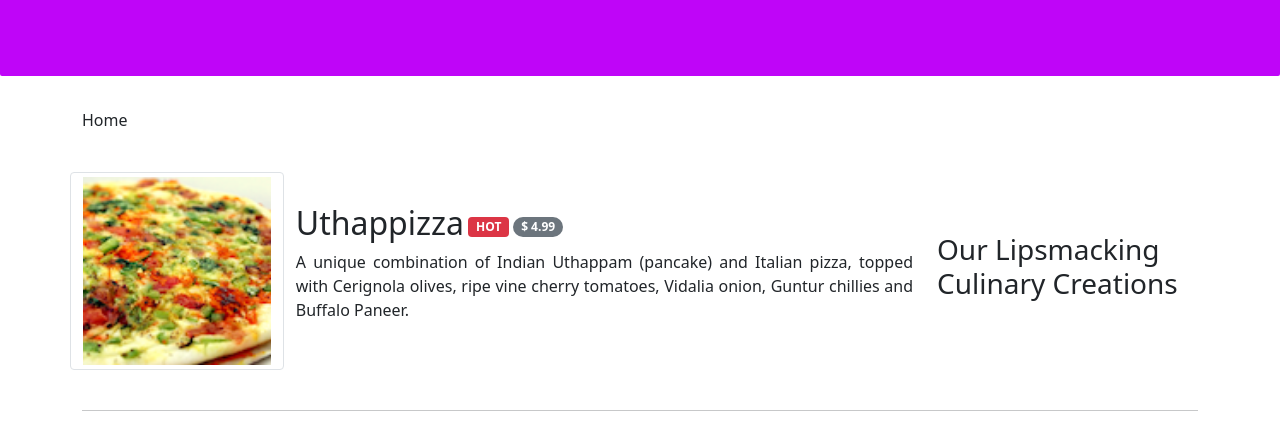
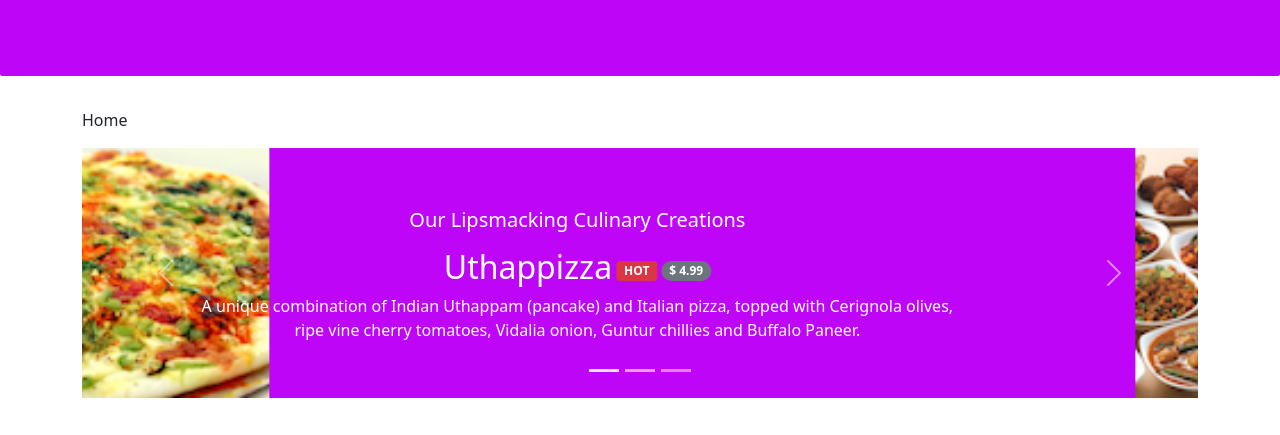
Before and after one commit to AikeNyanLynnOo/Learn-Bootstrap, a website: page index.html in a window 1280 px wide. Shown: the part 294-729 px from the top of the page. Drawn offline with nearby package versions, Linux system fonts and the light colour scheme.

Commit message:
Carousel

```diff
--- a/css/style.css
+++ b/css/style.css
@@ -48,3 +48,13 @@ body {
   -ms-border-radius: 3px;
   -o-border-radius: 3px;
 }
+
+.carousel{
+  background-color: #bf05f8;
+}
+.carousel-item{
+  height: 250px;
+}
+.carousel-item img{
+  min-height: 250px;
+}
--- a/index.html
+++ b/index.html
@@ -188,6 +188,121 @@
         <li class="breadcrumb-item-active">Home</li>
       </ol>
     </nav>
+    <div class="container">
+      <div
+        id="carouselExampleIndicators"
+        class="carousel slide"
+        data-bs-ride="carousel"
+      >
+        <div class="carousel-indicators">
+          <button
+            type="button"
+            data-bs-target="#carouselExampleIndicators"
+            data-bs-slide-to="0"
+            class="active"
+            aria-current="true"
+            aria-label="Slide 1"
+          ></button>
+          <button
+            type="button"
+            data-bs-target="#carouselExampleIndicators"
+            data-bs-slide-to="1"
+            aria-label="Slide 2"
+          ></button>
+          <button
+            type="button"
+            data-bs-target="#carouselExampleIndicators"
+            data-bs-slide-to="2"
+            aria-label="Slide 3"
+          ></button>
+        </div>
+        <div class="carousel-inner">
+          <div class="carousel-item active">
+            <img
+              src="img/uthappizza.png"
+              class="d-block img-fluid"
+              alt="uthappizza"
+            />
+            <div class="carousel-caption d-none d-md-block">
+              <h5>Our Lipsmacking Culinary Creations</h5>
+              <p>
+                <div>
+                  <h2 class="d-inline-block align-middle">Uthappizza</h2>
+                  <span class="badge bg-danger align-middle">HOT</span>
+                  <span class="badge rounded-pill bg-secondary align-middle"
+                    >$ 4.99</span
+                  >
+                </div>
+                <p class="text-center d-none d-sm-block">
+                  A unique combination of Indian Uthappam (pancake) and Italian
+                  pizza, topped with Cerignola olives, ripe vine cherry tomatoes,
+                  Vidalia onion, Guntur chillies and Buffalo Paneer.
+                </p>
+              </p>
+            </div>
+          </div>
+          <div class="carousel-item">
+            <img src="img/buffet.png" class="d-block img-fluid" alt="buffet" />
+            <div class="carousel-caption d-none d-md-block">
+              <h5>This Month's Promotions</h5>
+              <p>
+                <div>
+                  <h2 class="d-inline-block align-middle">
+                    Weekend Grand Buffet
+                  </h2>
+                  <span class="badge bg-danger align-middle">NEW</span>
+                </div>
+                <p class="text-center d-none d-sm-block">
+                  Featuring mouthwatering combinations with a choice of five
+                  different salads, six enticing appetizers, six main entrees and
+                  five choicest desserts. Free flowing bubbly and soft drinks. All
+                  for just $19.99 per person
+                </p>
+              </p>
+            </div>
+          </div>
+          <div class="carousel-item">
+            <img
+              src="img/alberto.png"
+              class="d-block img-fluid"
+              alt="alberto"
+            />
+            <div class="carousel-caption d-none d-md-block">
+              <h5>Meet our Culinary Specialists</h5>
+              <p>
+                <h2>Alberto Somayya</h2>
+              <h4>Executive Chef</h4>
+              <p class="text-center d-none d-sm-block">
+                Award winning three-star Michelin chef with wide International
+                experience having worked closely with whos-who in the culinary
+                world, he specializes in creating mouthwatering Indo-Italian
+                fusion experiences.
+              </p>
+              </p>
+            </div>
+          </div>
+        </div>
+        <button
+          class="carousel-control-prev"
+          type="button"
+          data-bs-target="#carouselExampleIndicators"
+          data-bs-slide="prev"
+        >
+          <span class="carousel-control-prev-icon" aria-hidden="true"></span>
+          <span class="visually-hidden">Previous</span>
+        </button>
+        <button
+          class="carousel-control-next"
+          type="button"
+          data-bs-target="#carouselExampleIndicators"
+          data-bs-slide="next"
+        >
+          <span class="carousel-control-next-icon" aria-hidden="true"></span>
+          <span class="visually-hidden">Next</span>
+        </button>
+      </div>
+    </div>
+
     <div class="container">
       <div class="row my-4 py-3 align-items-center">
         <div class="col-12 col-sm-4 col-md-3 order-first order-sm-last">
```
